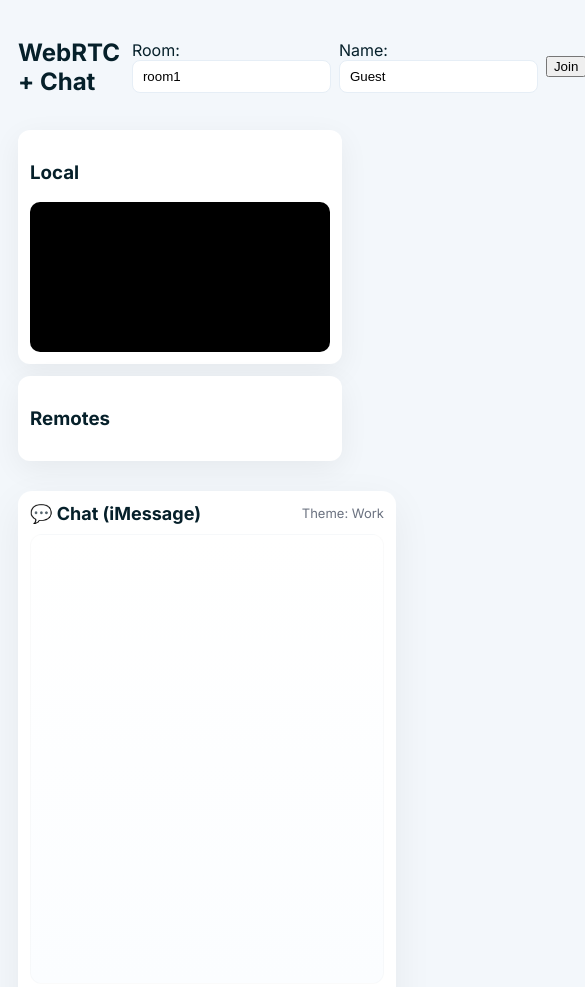
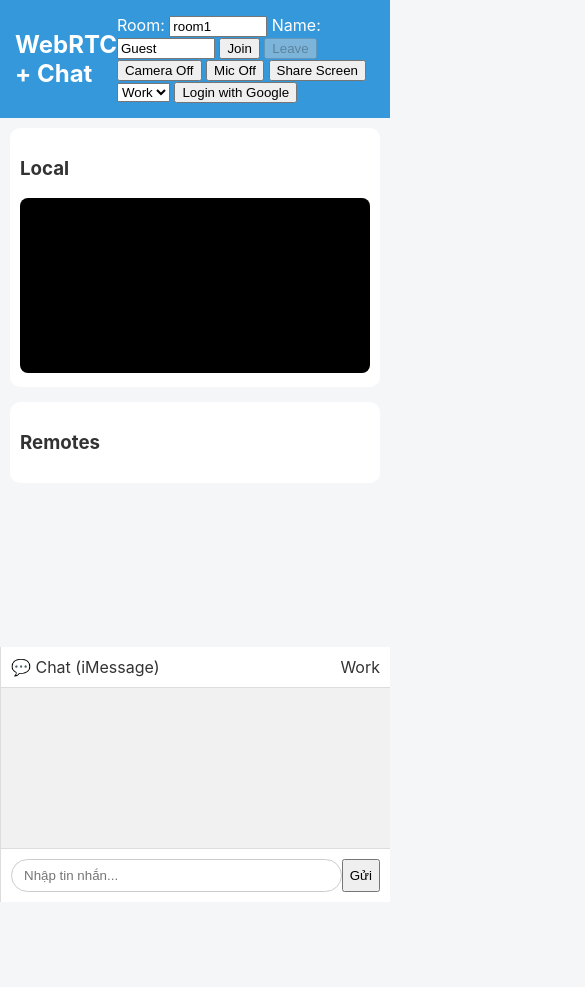
Before and after one commit to santete/browser-call, a website: page public/index.html in a window 390 px wide. Shown: the top 987 px of the page, 585 px wide, since content can reach past the window. After the commit the page ends 902 px from the top, so only its background shows below. Drawn offline with nearby package versions, Linux system fonts and the light colour scheme.

Commit message:
fixed responsive mobile

```diff
--- a/public/index.html
+++ b/public/index.html
@@ -3,52 +3,58 @@
 <head>
   <meta charset="utf-8" />
   <meta name="viewport" content="width=device-width,initial-scale=1" />
-  <title>WebRTC + Chat — Work / Love Theme</title>
+  <title>WebRTC + Chat — iMessage UI</title>
+
   <link rel="icon" type="image/png" href="/favicon.png" />
   <link rel="stylesheet" href="style.css">
-  <style>
-    /* Minimal fallback if style.css missing */
-    body { font-family: Inter, system-ui, Arial; margin:0; }
-  </style>
+
 </head>
-<body class="work"> <!-- default theme: work -->
-  <div class="topbar">
+<body class="work">
+
+  <header class="topbar">
     <h2>WebRTC + Chat</h2>
 
     <div class="controls">
       <label>Room: <input id="roomId" type="text" value="room1"></label>
-      <label>Name: <input id="name" type="text" value="Guest"></label>
+      <label>Name: <input id="displayName" type="text" value="Guest"></label>
+
       <button id="joinBtn">Join</button>
       <button id="leaveBtn" disabled>Leave</button>
 
-      <button id="toggleCamBtn" title="Toggle Camera">Camera Off</button>
-      <button id="toggleMicBtn" title="Toggle Microphone">Mic Off</button>
-      <button id="screenShareBtn" title="Share Screen">Share Screen</button>
+      <button id="toggleCamBtn">Camera Off</button>
+      <button id="toggleMicBtn">Mic Off</button>
+      <button id="screenShareBtn">Share Screen</button>
 
-      <select id="themeSelect" aria-label="theme">
+      <select id="themeSelect">
         <option value="work">Work</option>
         <option value="love">Love</option>
       </select>
+
+      <button id="googleLoginBtn" class="google-btn">Login with Google</button>
     </div>
-  </div>
+  </header>
 
   <div class="layout">
-    <main class="left">
-      <section class="video-card">
+
+    <!-- LEFT VIDEO PANEL -->
+    <main class="video-section">
+      <div class="video-card">
         <h3>Local</h3>
         <video id="localVideo" autoplay muted playsinline></video>
-      </section>
+      </div>
 
-      <section class="video-card">
+      <div class="video-card">
         <h3>Remotes</h3>
-        <div id="videos" class="remote-list"></div>
-      </section>
+        <div id="videos"></div>
+      </div>
     </main>
 
+    <!-- RIGHT CHAT PANEL -->
     <aside class="chat-panel">
+
       <div class="chat-header">
         <div class="title">💬 Chat (iMessage)</div>
-        <div class="muted">Theme: <span id="themeLabel">Work</span></div>
+        <span id="themeLabel" class="muted">Work</span>
       </div>
 
       <div id="chatMessages" class="chat-messages"></div>
@@ -56,16 +62,17 @@
       <div id="stickerPalette" class="sticker-palette"></div>
 
       <div class="chat-input">
-        <input id="chatInput" type="text" placeholder="Nhập tin nhắn..." />
+        <input id="chatInput" placeholder="Nhập tin nhắn..." />
         <button id="sendChatBtn">Gửi</button>
       </div>
 
-      <div id="typingIndicator" class="typing" style="display:none;"></div>
+      <div id="typingIndicator" class="typing"></div>
+
     </aside>
   </div>
 
-  <!-- socket.io + client -->
   <script src="/socket.io/socket.io.js"></script>
   <script src="client.js"></script>
+  <script src="supabase.js"></script>
 </body>
 </html>
--- a/public/style.css
+++ b/public/style.css
@@ -1,130 +1,165 @@
-@import url('https://fonts.googleapis.com/css2?family=Inter:wght@300;400;600;700&display=swap');
-
-:root{
-  --bg:#f3f7fb;
-  --card:#ffffff;
-  --muted:#6b7280;
-  --primary:#0b74ff;
-  --bubble-me-start:#64b5ff;
-  --bubble-me-end:#0b74ff;
-  --bubble-other:#f1f6fb;
+body {
+  margin: 0;
+  font-family: Inter, system-ui, Arial;
+  background: var(--bg);
+  color: var(--text);
 }
 
-/* LOVE theme overrides (applied when body has class "love") */
-body.romantic, body[class="romantic"] {
-  --bg: #fff6fb;
-  --card: #fff;
-  --muted: #9b6b83;
-  --primary: #ff4d88;
-  --bubble-me-start: #ff9cc4;
-  --bubble-me-end: #ff4d88;
-  --bubble-other: #fff0f6;
+:root {
+  --bg: #f5f6f7;
+  --text: #333;
+  --accent: #3498db;
+  --bubble-me: #007aff;
+  --bubble-them: #e5e5ea;
 }
 
-/* button off camera, off mic*/
-#toggleCamBtn, #toggleMicBtn {
-  padding: 8px 12px;
-  border-radius: 10px;
-  border: 1px solid #d0d7e2;
-  background: #fff;
-  cursor: pointer;
-}
-/* button login with gg */
-.btn {
-  background: #4285f4;
-  color: white;
-  padding: 10px 16px;
-  border-radius: 8px;
-  cursor: pointer;
-}
-.hidden { display: none; }
-.user-box {
-  display: flex;
-  align-items: center;
-  gap: 10px;
-  margin-top: 10px;
-}
-.avatar {
-  width: 40px;
-  height: 40px;
-  border-radius: 50%;
+body.love {
+  --accent: #ff4b91;
+  --bubble-me: #ff4b91;
 }
 
-/* WORK theme */
-body.basic, body[class="basic"] {
-  --bg:#f1f5fb;
-  --card:#ffffff;
-  --muted:#475569;
-  --primary:#0b74ff;
-  --bubble-me-start:#64b5ff;
-  --bubble-me-end:#0b74ff;
-  --bubble-other:#eef6ff;
+.topbar {
+  padding: 10px 15px;
+  background: var(--accent);
+  color: white;
+  display: flex;
+  justify-content: space-between;
+  align-items: center;
 }
 
-/* Base layout */
-body {
-  font-family: Inter, system-ui, Arial;
-  margin: 0;
-  background: var(--bg);
-  color: #06202a;
-  padding: 18px;
+.controls input {
+  width: 90px;
 }
 
-/* Topbar */
-.topbar { display:flex; gap:12px; align-items:center; margin-bottom:14px; }
-.controls { margin-left:auto; display:flex; gap:8px; align-items:center; }
-.controls input { padding:8px 10px; border-radius:8px; border:1px solid #e6eef6; }
-.controls select { padding:8px 10px; border-radius:8px; border:1px solid #e6eef6; }
+.layout {
+  display: flex;
+  height: calc(100vh - 60px);
+}
 
-/* Layout */
-.layout { display:flex; gap:18px; align-items:flex-start; }
-.left { flex:1; }
+.video-section {
+  flex: 2;
+  padding: 10px;
+  overflow-y: auto;
+}
 
-/* Video card */
-.video-card { background:var(--card); border-radius:12px; padding:12px; box-shadow:0 8px 30px rgba(2,6,23,0.06); margin-bottom:12px; }
-video { width:100%; max-width:640px; height:360px; background:#000; border-radius:10px; display:block; }
+.video-card {
+  margin-bottom: 15px;
+  background: white;
+  padding: 10px;
+  border-radius: 10px;
+}
 
-/* Chat panel */
-.chat-panel { width:380px; background:var(--card); border-radius:14px; padding:12px; box-shadow:0 12px 40px rgba(2,6,23,0.06); }
-.chat-header { display:flex; align-items:center; gap:8px; margin-bottom:10px; }
-.title { font-weight:700; font-size:18px; }
-.muted { color:var(--muted); font-size:13px; margin-left:auto; }
+video {
+  width: 100%;
+  border-radius: 8px;
+  background: #000;
+}
 
-/* Messages area */
-.chat-messages { height:420px; overflow:auto; padding:14px; border-radius:12px; background: linear-gradient(180deg,#ffffff,#fbfdff); border:1px solid rgba(10,20,40,0.02); }
+#videos {
+  display: flex;
+  flex-wrap: wrap;
+  gap: 10px;
+}
 
-/* Message rows */
-.msg-row { display:flex; align-items:flex-end; gap:10px; margin-bottom:12px; }
-.msg-row.end { justify-content:flex-end; }
-.msg-avatar { width:44px; height:44px; border-radius:50%; object-fit:cover; box-shadow:0 6px 18px rgba(2,6,23,0.06); }
+#videos video {
+  width: 48%;
+}
 
-/* bubble styles */
-.bubble { max-width:76%; padding:10px 14px; border-radius:18px; box-shadow:0 8px 20px rgba(2,6,23,0.06); font-size:15px; line-height:1.3; word-break:break-word; }
-.bubble.me { background: linear-gradient(135deg, var(--bubble-me-start), var(--bubble-me-end)); color: #fff; border-bottom-right-radius:6px; }
-.bubble.other { background: var(--bubble-other); color: #06202a; border-bottom-left-radius:6px; }
+/* CHAT PANEL */
+.chat-panel {
+  flex: 1;
+  display: flex;
+  flex-direction: column;
+  border-left: 1px solid #ddd;
+  background: white;
+}
 
-.msg-time { font-size:12px; color:var(--muted); margin-top:6px; }
+.chat-header {
+  padding: 10px;
+  border-bottom: 1px solid #ddd;
+  display: flex;
+  justify-content: space-between;
+}
 
-/* typing */
-.typing { font-style:italic; color:var(--muted); margin:8px 0; }
+.chat-messages {
+  flex: 1;
+  overflow-y: auto;
+  padding: 10px;
+  background: #f1f1f1;
+}
 
-/* sticker */
-.sticker { width:72px; height:72px; border-radius:10px; object-fit:cover; cursor:pointer; }
+/* iMessage Bubble */
+.msg-row {
+  display: flex;
+  margin-bottom: 10px;
+  align-items: flex-end;
+}
 
-/* input */
-.chat-input { display:flex; gap:8px; margin-top:12px; align-items:center; }
-.chat-input input { flex:1; padding:10px 12px; border-radius:999px; border:1px solid #e6eef6; }
-.chat-input button { padding:10px 14px; border-radius:999px; border:none; background:var(--primary); color:#fff; cursor:pointer; }
+.msg-row.me {
+  justify-content: flex-end;
+}
 
-/* sticker palette container */
-.sticker-palette { display:flex; gap:8px; margin-top:10px; }
+.bubble {
+  max-width: 65%;
+  padding: 10px 14px;
+  border-radius: 20px;
+  font-size: 15px;
+  line-height: 1.3;
+}
 
-/* remote video cards */
-.remote-list { display:flex; flex-wrap:wrap; gap:12px; }
+.me .bubble {
+  background: var(--bubble-me);
+  color: white;
+  border-bottom-right-radius: 4px;
+}
 
-/* responsive */
-@media (max-width:900px){
-  .layout { flex-direction:column; }
-  .chat-panel { width:100%; }
-  .video-card video { max-width:100%; height:auto; }
+.them .bubble {
+  background: var(--bubble-them);
+  border-bottom-left-radius: 4px;
 }
+
+.timestamp {
+  font-size: 11px;
+  margin-top: 3px;
+  opacity: 0.6;
+}
+
+/* Sticker */
+.bubble img {
+  width: 120px;
+  height: auto;
+}
+
+/* Input */
+.chat-input {
+  display: flex;
+  padding: 10px;
+  border-top: 1px solid #ddd;
+}
+
+.chat-input input {
+  flex: 1;
+  padding: 8px 12px;
+  border-radius: 20px;
+  border: 1px solid #ccc;
+}
+
+.typing {
+  padding: 5px 12px;
+  color: #666;
+  font-size: 13px;
+  display: none;
+}
+
+/* Responsive mobile */
+@media (max-width: 800px) {
+  .layout {
+    flex-direction: column;
+  }
+  .chat-panel {
+    height: 45vh;
+  }
+  #videos video {
+    width: 100%;
+  }
+}
```
